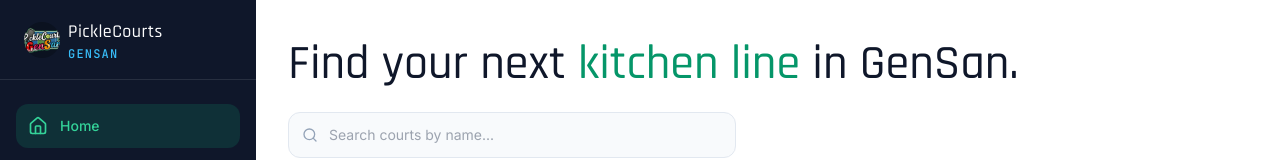
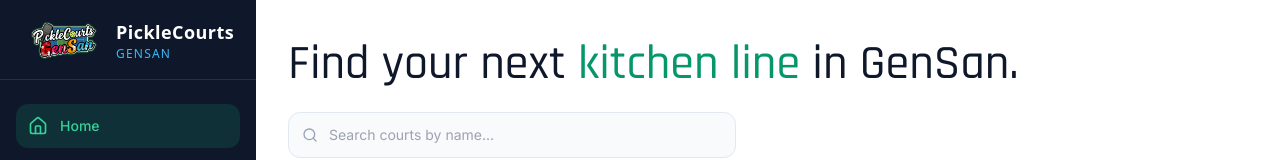
Before and after one commit to Keeeeo/PickleCourtsGensan, a React (Vite) app: page / in a window 1280 px wide. Shown: the top 160 px of the page. Built offline with nearby package versions, Linux system fonts and the light colour scheme; no server answers.

Commit message:
fixed sidebar

```diff
--- a/index.html
+++ b/index.html
@@ -5,7 +5,7 @@
     <meta name="viewport" content="width=device-width, initial-scale=1.0" />
     <title>PickleCourts GenSan | Find a court near you</title>
     <meta name="description" content="Directory of pickleball courts in General Santos City. Browse open play schedules, book courts, and find the nearest one to you." />
-    <link rel="icon" type="image/png" href="/images/PCGSC_logo.png" />
+    <link rel="icon" type="image/png" href="public/images/PCGSC_logo.png" />
     <meta name="theme-color" content="#0f172a" />
     <link rel="preconnect" href="https://fonts.googleapis.com" />
     <link rel="preconnect" href="https://fonts.gstatic.com" crossorigin />
--- a/src/components/MobileHeader.jsx
+++ b/src/components/MobileHeader.jsx
@@ -12,11 +12,11 @@ export default function MobileHeader({ onOpenDrawer, onOpenFilters, onOpenSearch
           <Menu className="w-6 h-6" />
         </button>
 
-        <div className="flex items-center gap-2">
-          <div className="w-7 h-7 rounded-full overflow-hidden bg-slate-950 flex items-center justify-center">
-            <img src="/images/PCGSC_logo.png" alt="PCGSC logo" className="w-full h-full object-cover" />
+        <div className="flex items-center gap-3">
+          <div className="w-16 h-16 overflow-hidden bg-transparent flex items-center justify-center">
+            <img src="/images/PCGSC_logo.png" alt="PCGSC logo" className="h-full w-full object-contain" />
           </div>
-          <span className="font-display font-700 text-white tracking-wide">PickleCourts</span>
+          <span className="font-sans font-semibold text-white tracking-wide">PickleCourts</span>
         </div>
 
         <div className="flex items-center gap-1">
--- a/src/components/Sidebar.jsx
+++ b/src/components/Sidebar.jsx
@@ -9,13 +9,13 @@ const navItems = [
 export default function Sidebar({ onOpenFilters }) {
   return (
     <aside className="hidden md:flex md:w-20 lg:w-64 md:flex-col md:fixed md:inset-y-0 bg-slate court-lines z-30">
-      <div className="flex items-center gap-2 px-4 lg:px-6 h-20 border-b border-white/10">
-        <div className="w-9 h-9 rounded-full overflow-hidden bg-slate-950 flex items-center justify-center shrink-0">
-          <img src="/images/PCGSC_logo.png" alt="PCGSC logo" className="w-full h-full object-cover" />
+      <div className="flex items-center gap-3 px-4 lg:px-6 h-20 border-b border-white/10">
+        <div className="w-20 h-20 overflow-hidden bg-transparent flex items-center justify-center shrink-0">
+          <img src="/images/PCGSC_logo.png" alt="PCGSC logo" className="h-full w-full object-contain" />
         </div>
         <div className="hidden lg:block leading-tight">
-          <p className="font-display font-700 text-white text-lg tracking-wide">PickleCourts</p>
-          <p className="text-court-light text-xs font-mono tracking-widest">GENSAN</p>
+          <p className="font-sans font-semibold text-white text-lg tracking-wide">PickleCourts</p>
+          <p className="text-court-light text-xs font-sans tracking-widest">GENSAN</p>
         </div>
       </div>
 
```
